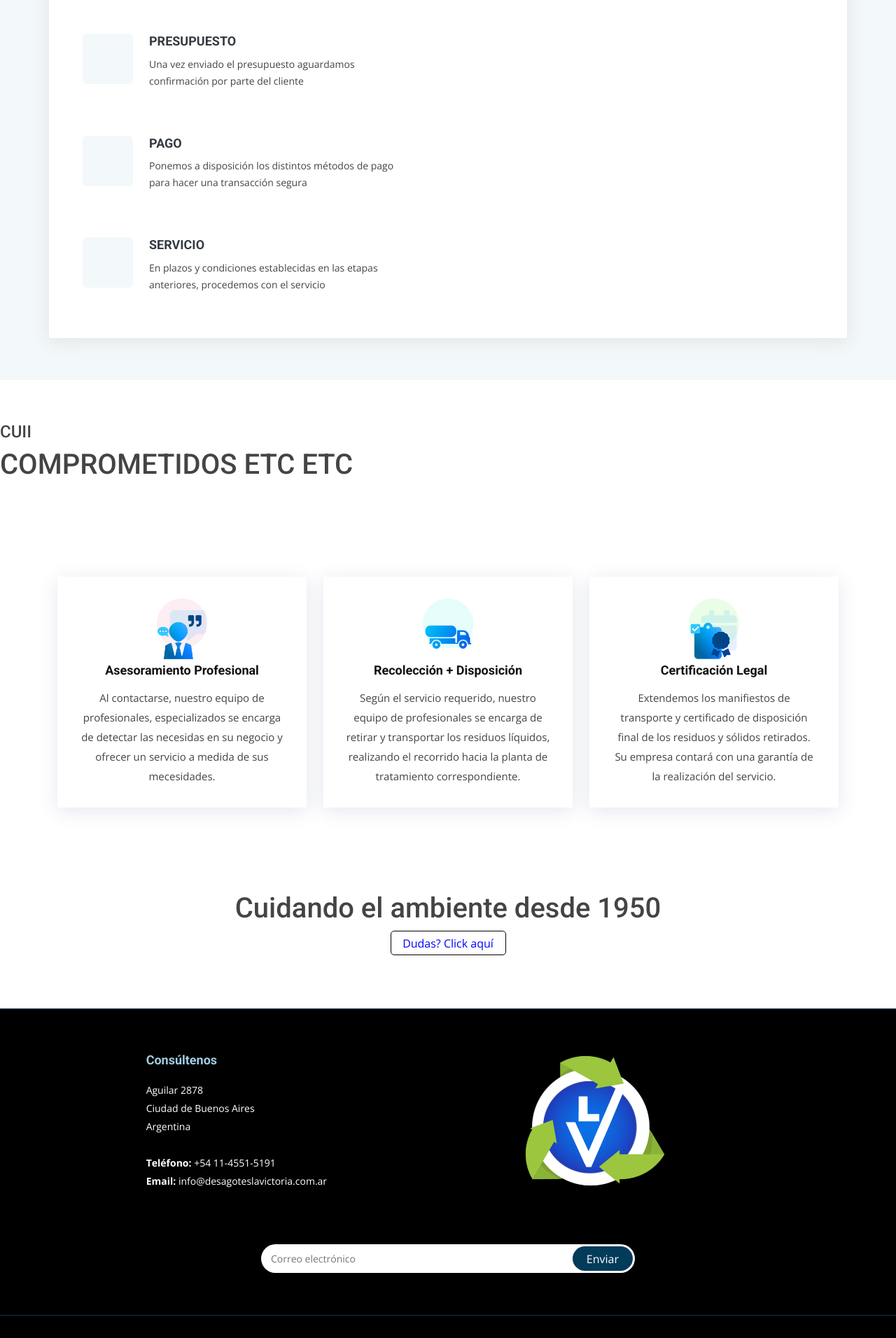
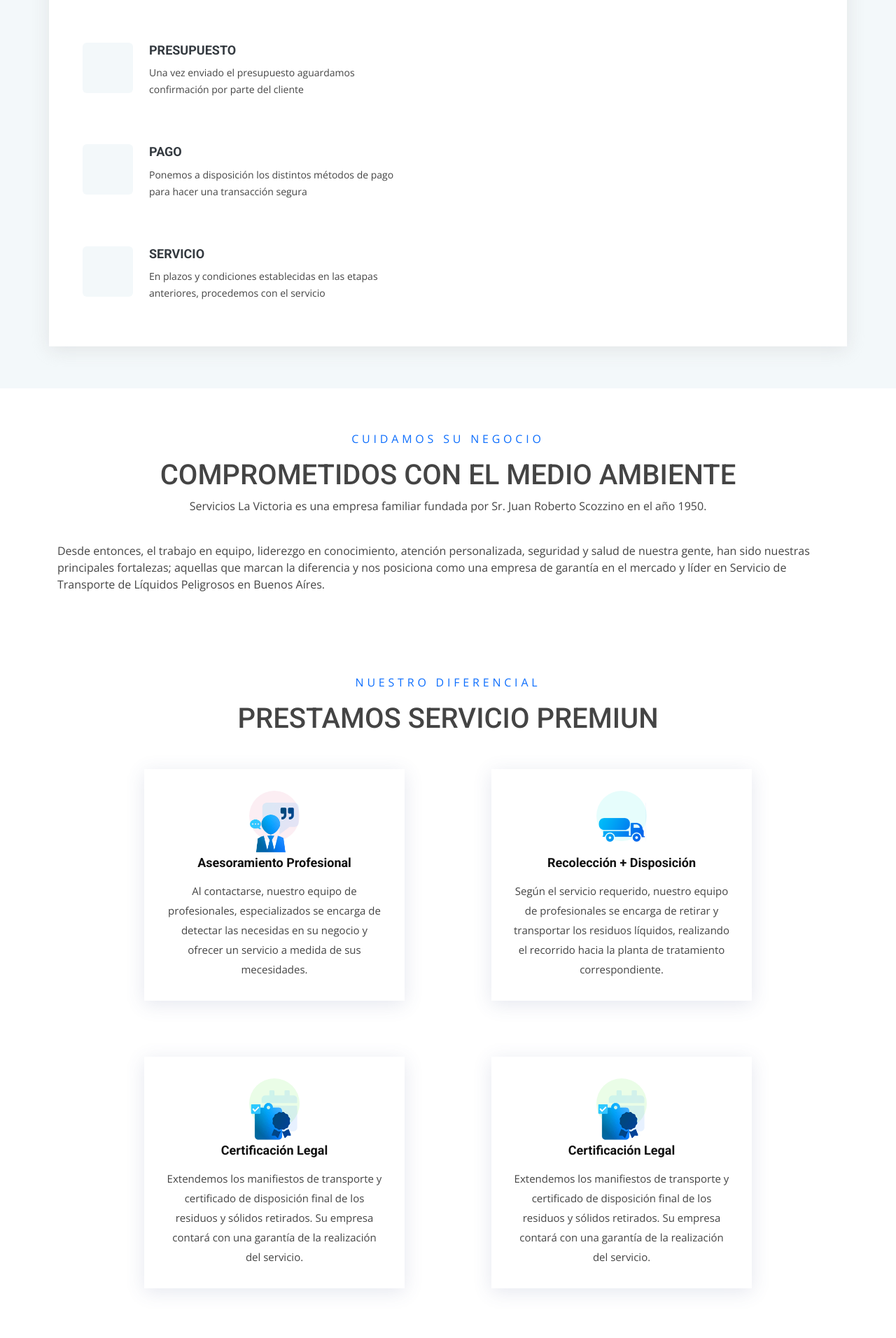
Before and after one commit to tfmcode/Desagotes-La-Victoria, a PHP site: page /sections/servicios.php in a window 1280 px wide. Shown: the part 2600-4512 px from the top of the page at 70% size. Run offline with PHP 8.4, Linux system fonts and the light colour scheme; some libraries are stand-ins or nearby versions.

Commit message:
services

```diff
--- a/assets/css/style.css
+++ b/assets/css/style.css
@@ -1367,16 +1375,22 @@
   position: relative;
 }
 
-.portfolio-details .portfolio-details-slider .swiper-pagination .swiper-pagination-bullet {
+.portfolio-details
+  .portfolio-details-slider
+  .swiper-pagination
+  .swiper-pagination-bullet {
   width: 12px;
   height: 12px;
   background-color: #fff;
   opacity: 1;
-  border: 1px solid #68A4C4;
-}
-
-.portfolio-details .portfolio-details-slider .swiper-pagination .swiper-pagination-bullet-active {
-  background-color: #68A4C4;
+  border: 1px solid #68a4c4;
+}
+
+.portfolio-details
+  .portfolio-details-slider
+  .swiper-pagination
+  .swiper-pagination-bullet-active {
+  background-color: #68a4c4;
 }
 
 .portfolio-details .portfolio-info {
@@ -2176,13 +2190,13 @@
   border-radius: 50px;
 }
 
-#footer .footer-newsletter form input[type=email] {
+#footer .footer-newsletter form input[type="email"] {
   border: 0;
   padding: 4px;
   width: calc(100% - 100px);
 }
 
-#footer .footer-newsletter form input[type=submit] {
+#footer .footer-newsletter form input[type="submit"] {
   position: absolute;
   top: 0;
   right: 0;
--- a/sections/servicios.php
+++ b/sections/servicios.php
@@ -141,17 +141,19 @@
       <div class="container">
 
         <div class="section-title">
-          <h2><strong>Servicios</strong><br>Según su necesidad</h2>
-          <p>Ponemos a su disposición las más modernas tecnologías para brindar un servicio óptimo, seguro y eficiente.
+          <p class="text-primary" style="letter-spacing: 0.3em;">Servicios</p>
+          <h1>Según su necesidad</h1>
+          <!--  <p>Ponemos a su disposición las más modernas tecnologías para brindar un servicio óptimo, seguro y eficiente.
             Camiones y maquinarias de última generación son nuestras herramientas para brindar un servicio de máxima
-            calidad</p>
+            calidad</p> -->
         </div>
 
         <div class="row no-gutters">
 
           <div class="col-lg-4 box">
-            <h3><strong>Extracción y Transporte</strong></h3>
-            <h4>Consultar $$<span> en CABA y GBA</span></h4>
+            <h2><strong>Extracción y Transporte</strong></h2>
+            <h4>Consultar precio</h4>
+            <p><strong>En CABA Y GBA</strong></p>
             <ul>
               <li><i class="bx bx-check"></i> Retiro, transporte y disposición final de residuos líquidos</li>
               <li><i class="bx bx-check"></i> Tratamiento de residuos especiales y no especiales</li>
@@ -162,8 +164,9 @@
           </div>
 
           <div class="col-lg-4 box"> <!-- featured -->
-            <h3><strong>Destapación</strong></h3>
-            <h4>Consultar $$<span> en CABA y GBA</span></h4>
+            <h2><strong>Destapación</strong></h2>
+            <h4>Consultar precio</h4>
+            <p><strong>En CABA Y GBA</strong></p>
             <ul>
               <li><i class="bx bx-check"></i> Desobstrucción industrial de cañerías cloacales</li>
               <li><i class="bx bx-check"></i> Limpieza hidrocinética de cañerías y desagües</li>
@@ -179,8 +182,9 @@
           </div>
 
           <div class="col-lg-4 box">
-            <h3><strong>Retiro de Sólidos</strong></h3>
-            <h4>Consultar $$<span> en CABA y GBA</span></h4>
+            <h2><strong>Retiro de Sólidos</strong></h2>
+            <h4>Consultar precio</h4>
+            <p><strong>En CABA Y GBA</strong></p>
             <ul>
               <li><i class="bx bx-check"></i> Retiro, transporte y disposición final de residuos sólidos peligrosos</li>
               <li><i class="bx bx-check"></i> Manifiesto de transporte</li>
@@ -197,8 +201,9 @@
         <div class="row no-gutters">
 
           <div class="col-lg-4 box">
-            <h3><strong>Desagote</strong></h3>
-            <h4>Consultar $$<span> en CABA y GBA</span></h4>
+            <h2><strong></strong>Desagote</strong></h3>
+              <h4>Consultar precio</h4>
+              <p><strong>En CABA Y GBA</strong></p>
               <ul>
                 <li><i class="bx bx-check"></i> Desagotes de tanques cisternas</li>
                 <li><i class="bx bx-check"></i> Desagote y limpieza de pozos de bombeo de aguas residuales</li>
@@ -211,8 +216,9 @@
           </div>
 
           <div class="col-lg-4 box">
-            <h3><strong>Hidrolavado de Tanques</strong></h3>
-            <h4>Consultar $$<span> en CABA y GBA</span></h4>
+            <h2><strong>Hidrolavado de Tanques</strong></h2>
+            <h4>Consultar precio</h4>
+            <p><strong>En CABA Y GBA</strong></p>
             <ul>
               <li><i class="bx bx-check"></i> Retiro de barros contaminados con hidrocarburos</li>
               <li><i class="bx bx-check"></i> Limpieza en decantadores y fosas de lavaderos</li>
@@ -225,8 +231,9 @@
           </div>
 
           <div class="col-lg-4 box">
-            <h3><strong>Asesoría en Mantenimiento</strong></h3>
-            <h4>Consultar $$<span> en CABA y GBA</span></h4>
+            <h2><strong>Asesoría en Mantenimiento</strong></h2>
+            <h4>Consultar precio</h4>
+            <p><strong>En CABA Y GBA</strong></p>
             <ul>
               <li><i class="bx bx-check"></i> Reunión con equipo de asesoramiento de La Victoria</li>
               <li><i class="bx bx-check"></i> Visita de técnicos al establecimiento</li>
@@ -319,21 +326,41 @@
     </section><!-- End Why Us Section -->
 
     <!--   SECTIONNN QUE FALTAAAAAAAAA-->
-    <section>
-      <h4>CUII</h4>
-      <h1>COMPROMETIDOS ETC ETC</h1>
-      <P></P>
+    <section class="services">
+      <div class="container">
+        <div style="display: flex; flex-direction: column; align-items: center; padding-bottom: 20px;">
+          <p class="text-primary" style="letter-spacing: 0.3em;">CUIDAMOS SU NEGOCIO</p>
+          <h1>COMPROMETIDOS CON EL MEDIO AMBIENTE</h1>
+          <P>Servicios La Victoria es una empresa familiar fundada por Sr. Juan Roberto Scozzino en el
+            año 1950.</P>
+          <br>
+          <p>Desde entonces, el trabajo en equipo, liderezgo en conocimiento, atención personalizada, seguridad y salud
+            de
+            nuestra gente, han sido nuestras principales fortalezas; aquellas que marcan la diferencia y nos posiciona
+            como
+            una empresa de garantía en el mercado y líder en Servicio de Transporte de Líquidos Peligrosos en Buenos
+            Aíres.
+          </p>
+        </div>
+      </div>
+
     </section>
-
     <!-- -->
     <!-- ======= RESTRUCTURIZAAAARRRRRRR Services Section ======= -->
     <section class="services">
       <div class="container">
+      <div style="display: flex; flex-direction: column; align-items: center; padding-bottom: 20px;">
+          <p class="text-primary" style="letter-spacing: 0.3em;">NUESTRO DIFERENCIAL</p>
+          <h1>PRESTAMOS SERVICIO PREMIUN</h1>
+</div>
+        <div class="row">
+          <div style="display: flex;
+       justify-content: space-evenly; margin-top: 20px;
+    margin-bottom: 20px;">
 
-        <div class="row">
             <div class="col-md-6 col-lg-4 d-flex align-items-stretch" data-aos="fade-up">
               <div class="icon-box icon-box-pink">
-              <div class="icon"><img src="assets/img/3.png" width="70"></div>
+                <div class="icon"><img src="../assets/img/3.png" width="70"></div>
                 <h4 class="title"><a href="">Asesoramiento Profesional</a></h4>
                 <p class="description">Al contactarse, nuestro equipo de profesionales, especializados se encarga de
                   detectar las necesidas en su negocio y ofrecer un servicio a medida de sus mecesidades.</p>
@@ -342,23 +369,37 @@
 
             <div class="col-md-6 col-lg-4 d-flex align-items-stretch" data-aos="fade-up" data-aos-delay="100">
               <div class="icon-box icon-box-cyan">
-              <div class="icon"><img src="assets/img/4.png" width="70"></div>
+                <div class="icon"><img src="../assets/img/4.png" width="70"></div>
                 <h4 class="title"><a href="">Recolección + Disposición</a></h4>
                 <p class="description">Según el servicio requerido, nuestro equipo de profesionales se encarga de retirar
                   y transportar los residuos líquidos, realizando el recorrido hacia la planta de tratamiento
                   correspondiente.</p>
               </div>
             </div>
+          </div>
+<div style="display: flex;
+        justify-content: space-evenly; margin-top: 20px;
+    margin-bottom: 20px;">
+
 
   <div class="col-md-6 col-lg-4 d-flex align-items-stretch" data-aos="fade-up" data-aos-delay="200">
     <div class="icon-box icon-box-green">
-              <div class="icon"><img src="assets/img/5.png" width="70"></div>
+      <div class="icon"><img src="../assets/img/5.png" width="70"></div>
       <h4 class="title"><a href="">Certificación Legal</a></h4>
       <p class="description">Extendemos los manifiestos de transporte y certificado de disposición final de los
         residuos y sólidos retirados. Su empresa contará con una garantía de la realización del servicio.</p>
     </div>
   </div>
 
+  <div class="col-md-6 col-lg-4 d-flex align-items-stretch" data-aos="fade-up" data-aos-delay="200">
+    <div class="icon-box icon-box-green">
+      <div class="icon"><img src="../assets/img/5.png" width="70"></div>
+      <h4 class="title"><a href="">Certificación Legal</a></h4>
+      <p class="description">Extendemos los manifiestos de transporte y certificado de disposición final de los
+        residuos y sólidos retirados. Su empresa contará con una garantía de la realización del servicio.</p>
+    </div>
+  </div>
+</div>
         </div>
 
       </div>
```
Also changed, not shown: other parts of assets/css/style.css (+94 -86 lines). Lines whose indentation alone changed are shown as unchanged.
